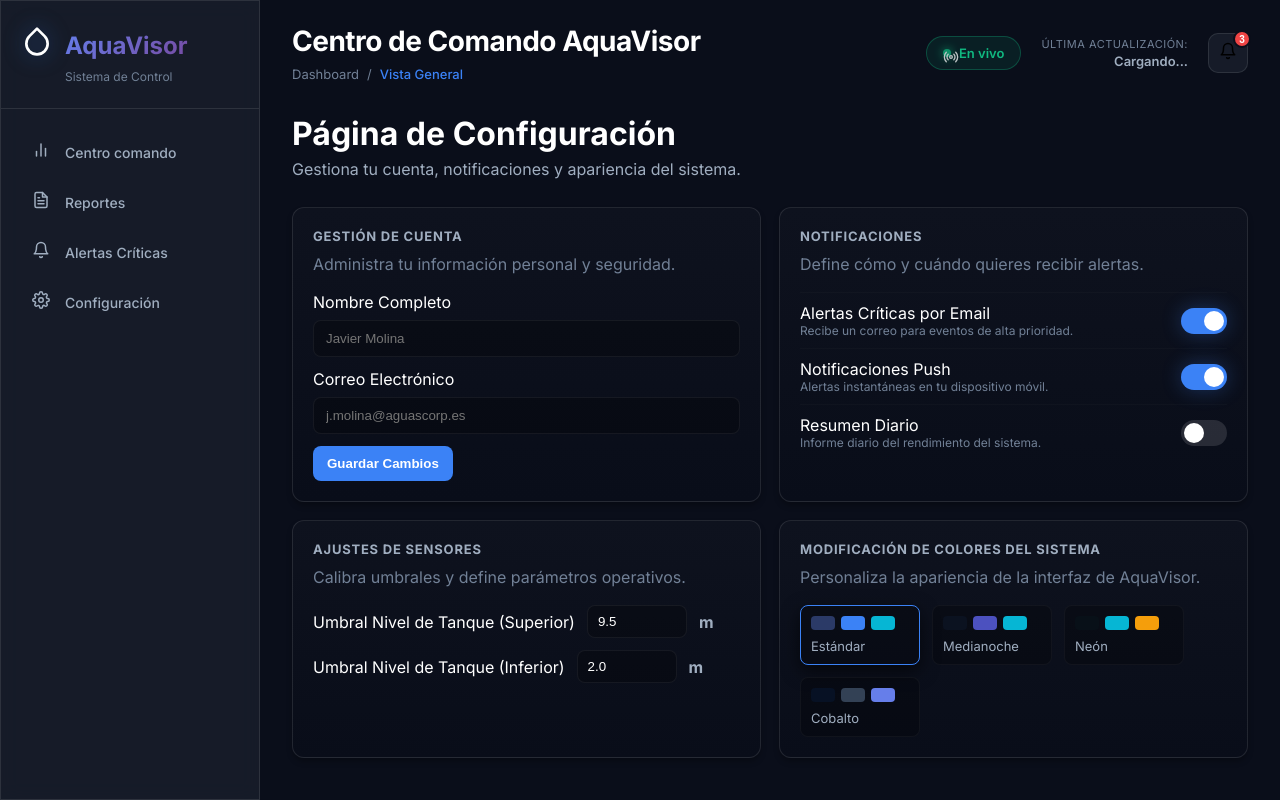
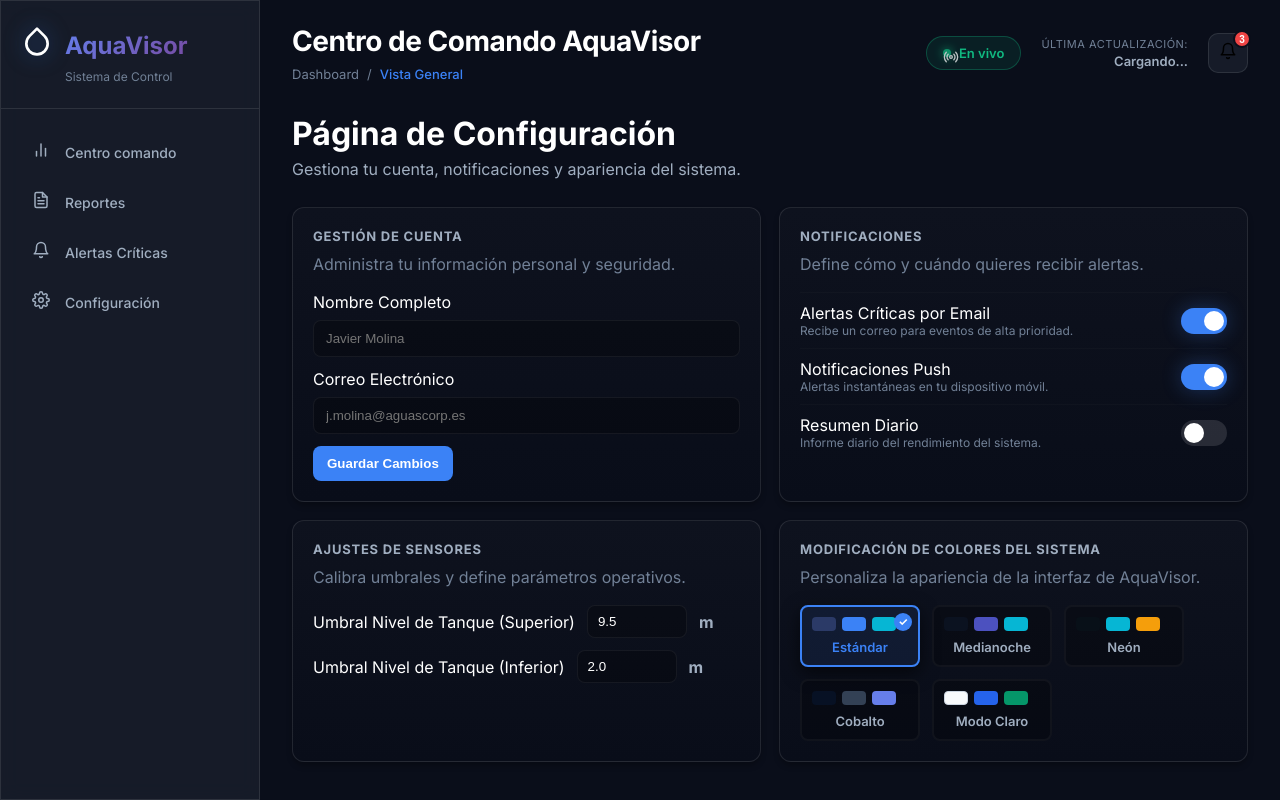
Before and after one commit to cristopher281/AquaVisor, a React (Vite) app in the folder monitor-iot/client/: page /config in a window 1280 px wide. Built offline with nearby package versions, Linux system fonts and the light colour scheme.

Commit message:
feat: implement settings page with account, notification, sensor, and theme configuration, supported by new global styles and routing.

```diff
--- a/monitor-iot/client/src/App.jsx
+++ b/monitor-iot/client/src/App.jsx
@@ -1,4 +1,5 @@
 import { BrowserRouter, Routes, Route } from 'react-router-dom';
+import { useEffect } from 'react';
 import Sidebar from './components/Sidebar';
 import Header from './components/Header';
 import './App.css';
@@ -9,6 +10,17 @@ import Alerts from './pages/Alerts';
 import Settings from './pages/Settings';
 
 function App() {
+    // Cargar tema guardado al iniciar la aplicación
+    useEffect(() => {
+        try {
+            const settings = JSON.parse(localStorage.getItem('acua_settings') || '{}');
+            const theme = settings.colorTheme || 'estandar';
+            document.documentElement.setAttribute('data-theme', theme);
+        } catch (error) {
+            console.error('Error loading theme:', error);
+            document.documentElement.setAttribute('data-theme', 'estandar');
+        }
+    }, []);
     return (
         <BrowserRouter>
             <div className="app">
--- a/monitor-iot/client/src/pages/Settings.css
+++ b/monitor-iot/client/src/pages/Settings.css
@@ -27,7 +27,7 @@
   border-radius: 12px;
   box-shadow: var(--shadow-md);
   border: 1px solid var(--border-color);
-  background: linear-gradient(180deg, rgba(255,255,255,0.02), rgba(0,0,0,0.02));
+  background: linear-gradient(180deg, rgba(255, 255, 255, 0.02), rgba(0, 0, 0, 0.02));
 }
 
 .card-title {
@@ -53,8 +53,8 @@
 .form-row input {
   padding: 10px 12px;
   border-radius: 8px;
-  border: 1px solid rgba(255,255,255,0.06);
-  background: rgba(0,0,0,0.25);
+  border: 1px solid rgba(255, 255, 255, 0.06);
+  background: rgba(0, 0, 0, 0.25);
   color: var(--text-primary);
 }
 
@@ -85,7 +85,7 @@
   justify-content: space-between;
   align-items: center;
   padding: 10px 0;
-  border-top: 1px solid rgba(255,255,255,0.02);
+  border-top: 1px solid rgba(255, 255, 255, 0.02);
 }
 
 .toggle-row .muted {
@@ -100,13 +100,18 @@
   height: 26px;
 }
 
-.switch input { display:none; }
+.switch input {
+  display: none;
+}
 
 .slider {
   position: absolute;
   cursor: pointer;
-  top: 0; left: 0; right: 0; bottom: 0;
-  background: rgba(255,255,255,0.12);
+  top: 0;
+  left: 0;
+  right: 0;
+  bottom: 0;
+  background: rgba(255, 255, 255, 0.12);
   border-radius: 26px;
   transition: .2s ease;
 }
@@ -114,48 +119,123 @@
 .slider:before {
   content: "";
   position: absolute;
-  height: 20px; width: 20px;
-  left: 3px; top: 3px;
+  height: 20px;
+  width: 20px;
+  left: 3px;
+  top: 3px;
   background: white;
   border-radius: 50%;
   transition: .2s ease;
 }
 
-.switch input:checked + .slider {
+.switch input:checked+.slider {
   background: var(--accent-blue);
   box-shadow: var(--shadow-glow);
 }
 
-.switch input:checked + .slider:before {
+.switch input:checked+.slider:before {
   transform: translateX(20px);
 }
 
 .threshold-row {
-  display:flex;
-  align-items:center;
-  gap:12px;
-  margin-bottom:12px;
+  display: flex;
+  align-items: center;
+  gap: 12px;
+  margin-bottom: 12px;
 }
 
 .threshold-row input {
   width: 100px;
   padding: 8px 10px;
   border-radius: 8px;
-  border: 1px solid rgba(255,255,255,0.06);
-  background: rgba(0,0,0,0.25);
+  border: 1px solid rgba(255, 255, 255, 0.06);
+  background: rgba(0, 0, 0, 0.25);
   color: var(--text-primary);
 }
 
-.threshold-row .unit { color: var(--text-secondary); font-weight:700; }
+.threshold-row .unit {
+  color: var(--text-secondary);
+  font-weight: 700;
+}
 
-.themes { display:flex; gap:12px; flex-wrap:wrap; margin-top:10px; }
+.themes {
+  display: flex;
+  gap: 12px;
+  flex-wrap: wrap;
+  margin-top: 10px;
+}
 
-.theme-tile { width: 120px; padding:10px; border-radius:8px; border:1px solid rgba(255,255,255,0.04); cursor:pointer; background: rgba(0,0,0,0.24); }
-.theme-tile .swatches { display:flex; gap:6px; margin-bottom:8px; }
-.theme-tile .swatches span { display:block; width:24px; height:14px; border-radius:4px; }
-.theme-label { color: var(--text-secondary); font-size:13px; }
-.theme-tile.selected { box-shadow: 0 6px 18px rgba(0,0,0,0.6); border-color: var(--accent-blue); }
+.theme-tile {
+  width: 120px;
+  padding: 10px;
+  border-radius: 8px;
+  border: 2px solid rgba(255, 255, 255, 0.04);
+  cursor: pointer;
+  background: rgba(0, 0, 0, 0.24);
+  transition: all 0.3s ease;
+  position: relative;
+}
+
+.theme-tile:hover {
+  transform: translateY(-2px);
+  border-color: rgba(255, 255, 255, 0.1);
+  box-shadow: 0 4px 12px rgba(0, 0, 0, 0.3);
+}
+
+.theme-tile .swatches {
+  display: flex;
+  gap: 6px;
+  margin-bottom: 8px;
+}
+
+.theme-tile .swatches span {
+  display: block;
+  width: 24px;
+  height: 14px;
+  border-radius: 4px;
+  transition: transform 0.2s ease;
+}
+
+.theme-tile:hover .swatches span {
+  transform: scale(1.1);
+}
+
+.theme-label {
+  color: var(--text-secondary);
+  font-size: 13px;
+  font-weight: 600;
+  text-align: center;
+}
+
+.theme-tile.selected {
+  box-shadow: 0 6px 18px rgba(0, 0, 0, 0.6);
+  border-color: var(--accent-blue);
+  background: rgba(59, 130, 246, 0.1);
+}
+
+.theme-tile.selected::before {
+  content: '✓';
+  position: absolute;
+  top: 6px;
+  right: 6px;
+  width: 18px;
+  height: 18px;
+  background: var(--accent-blue);
+  color: white;
+  border-radius: 50%;
+  display: flex;
+  align-items: center;
+  justify-content: center;
+  font-size: 11px;
+  font-weight: bold;
+}
+
+.theme-tile.selected .theme-label {
+  color: var(--accent-blue);
+}
 
 @media (max-width: 900px) {
-  .settings-grid { grid-template-columns: 1fr; }
+  .settings-grid {
+    grid-template-columns: 1fr;
+  }
 }
--- a/monitor-iot/client/src/pages/Settings.jsx
+++ b/monitor-iot/client/src/pages/Settings.jsx
@@ -31,8 +31,12 @@ function Settings() {
   }
 
   function selectTheme(name) {
-    setState((s) => ({ ...s, colorTheme: name }));
+    const newState = { ...state, colorTheme: name };
+    setState(newState);
     document.documentElement.setAttribute('data-theme', name);
+    // Guardar inmediatamente
+    localStorage.setItem('acua_settings', JSON.stringify(newState));
+    setSavedAt(new Date().toISOString());
   }
 
   function save() {
@@ -130,38 +134,47 @@ function Settings() {
           <div className="themes">
             <div className={`theme-tile ${state.colorTheme === 'estandar' ? 'selected' : ''}`} onClick={() => selectTheme('estandar')}>
               <div className="swatches">
-                <span style={{background:'#2b3a67'}} />
-                <span style={{background:'#3b82f6'}} />
-                <span style={{background:'#06b6d4'}} />
+                <span style={{ background: '#2b3a67' }} />
+                <span style={{ background: '#3b82f6' }} />
+                <span style={{ background: '#06b6d4' }} />
               </div>
               <div className="theme-label">Estándar</div>
             </div>
 
             <div className={`theme-tile ${state.colorTheme === 'medianoche' ? 'selected' : ''}`} onClick={() => selectTheme('medianoche')}>
               <div className="swatches">
-                <span style={{background:'#0b1220'}} />
-                <span style={{background:'#4c51bf'}} />
-                <span style={{background:'#06b6d4'}} />
+                <span style={{ background: '#0b1220' }} />
+                <span style={{ background: '#4c51bf' }} />
+                <span style={{ background: '#06b6d4' }} />
               </div>
               <div className="theme-label">Medianoche</div>
             </div>
 
             <div className={`theme-tile ${state.colorTheme === 'neon' ? 'selected' : ''}`} onClick={() => selectTheme('neon')}>
               <div className="swatches">
-                <span style={{background:'#081018'}} />
-                <span style={{background:'#06b6d4'}} />
-                <span style={{background:'#f59e0b'}} />
+                <span style={{ background: '#081018' }} />
+                <span style={{ background: '#06b6d4' }} />
+                <span style={{ background: '#f59e0b' }} />
               </div>
               <div className="theme-label">Neón</div>
             </div>
 
             <div className={`theme-tile ${state.colorTheme === 'cobalto' ? 'selected' : ''}`} onClick={() => selectTheme('cobalto')}>
               <div className="swatches">
-                <span style={{background:'#071124'}} />
-                <span style={{background:'#334155'}} />
-                <span style={{background:'#667eea'}} />
+                <span style={{ background: '#071124' }} />
+                <span style={{ background: '#334155' }} />
+                <span style={{ background: '#667eea' }} />
               </div>
               <div className="theme-label">Cobalto</div>
+            </div>
+
+            <div className={`theme-tile ${state.colorTheme === 'claro' ? 'selected' : ''}`} onClick={() => selectTheme('claro')}>
+              <div className="swatches">
+                <span style={{ background: '#f8fafc', border: '1px solid #cbd5e1' }} />
+                <span style={{ background: '#2563eb' }} />
+                <span style={{ background: '#059669' }} />
+              </div>
+              <div className="theme-label">Modo Claro</div>
             </div>
           </div>
         </section>
```
Also changed, not shown: monitor-iot/client/src/index.css (+127 -1 lines).
